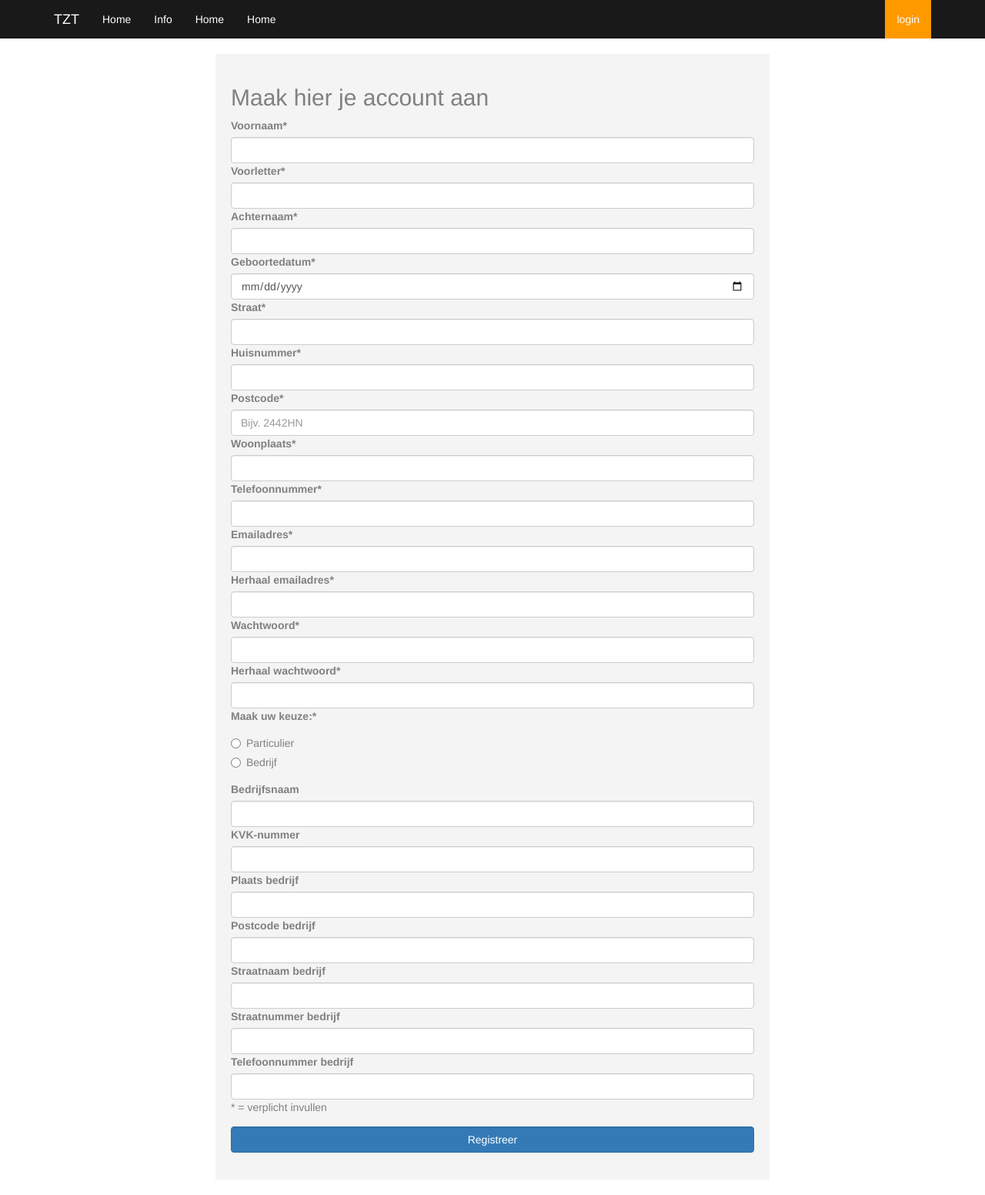
After one commit to pkramo/TZT, a PHP site: page /register.php in a window 1280 px wide. The commit adds this page. Shown: the whole page at 77% size. Run offline with PHP 8.4, Linux system fonts and the light colour scheme.

Commit message:
haaaay
haaay

```diff
--- a/includes/controls/accountManagement.php
+++ b/includes/controls/accountManagement.php
@@ -116,7 +116,7 @@ class accountManagement
 			$_SESSION['user']['username'] = Input::get('username');
 			$role = $login->getRole(Input::get('username'));
 			$_SESSION['user']['role'] = $role[0]['rol'];
-			header('Location: admin/userinfo.php');
+			header('Location: admin/index.php');
 
 		} else {
 
--- a/includes/models/dataAccountManagement.php
+++ b/includes/models/dataAccountManagement.php
@@ -29,14 +29,14 @@ class dataAccountManagement extends connection {
 	}
 	// hier word de gebruikersnaam opgehaald uit de database
 	public function login($username) {
-		$sql = "SELECT * FROM users WHERE username = :username ";
+		$sql = "SELECT * FROM account WHERE account_id = :username ";
 		$q = $this -> conn -> prepare($sql);
 		$q -> BindParam(':username',$username);
 		$q -> execute();
 		$row = $q->fetchAll();
 
 		if ($row == true){
-			return $row[0]['password'];
+			return $row[0]['Wachtwoord'];
 		}else{
 			return false;
 		}
--- a/includes/post.php
+++ b/includes/post.php
@@ -10,4 +10,4 @@ $_SESSION['message'] = "";
  */
 
 // Account
- if (Input::has('save_user')) accountManagement::register();
+ if (Input::has('login')) accountManagement::login();
--- /dev/null
+++ b/register.php
@@ -0,0 +1,58 @@
+<?php
+include("includes/autoloader.php");
+include("build/head.php");
+include("build/navbar.php");
+?>
+
+<div class="container">
+	<div class="row">
+		<div class="col-md-2">
+		</div>
+		<div class="col-md-8 padding-auto">
+			<div class="col-md-12 lightgrey-background padding-auto">
+				<h2>Maak hier je account aan</h2>
+				<form method="POST">
+					<div class="form-group">
+					    <div class="form-group">
+						    <label for="Voornaam">Voornaam*</label> <input required class="form-control" type="text" name="Voornaam">
+						    <label for="Voorletter">Voorletter*</label> <input required class="form-control" type="text" name="Voorletter">
+						    <label for="Achternaam">Achternaam* </label> <input required class="form-control" type="text" name="Achternaam">
+						    <label for="Geboortedatum">Geboortedatum* </label> <input required class="form-control" type="date" name="Geboortedatum">
+						    <label for="Straat">Straat*</label> <input required class="form-control" type="text" name="Straat">
+						    <label for="Huisnummer">Huisnummer*</label> <input required class="form-control" type="text" name="Huisnummer">
+						    <label for="Postcode">Postcode* </label> <input required class="form-control" type="text" name="Postcode" placeholder="Bijv. 2442HN">
+						    <label for="Woonplaats">Woonplaats* </label> <input required class="form-control" type="text" name="Woonplaats">
+						    <label for="Telefoonnummer"> Telefoonnummer*</label><input required class="form-control" type="text" name="Telefoonnummer">
+						    <label for="Emailadres">Emailadres* </label><input required class="form-control" type="email" name="Emailadres">
+						    <label for="Herhaal Emailadres">Herhaal emailadres* </label> <input required class="form-control" type="email" name="Emailadres">
+						    <label for="Wachtwoord">Wachtwoord* </label> <input required class="form-control" type="password" name="Wachtwoord">
+						    <label for="Herhaal wachtwoord">Herhaal wachtwoord* </label> <input required class="form-control" type="password" name="Wachtwoord">
+						    <div class="form-group">
+							    <label for="Maak uw keuze">Maak uw keuze:* </label>
+							    <div class="radio">
+							    	<label for="Particulier"><input  type="radio" name="Soort" value="Particulier">Particulier</label>
+							    </div>
+							    <div class="radio">
+							    	<label for="Bedrijf"><input type="radio" name="Soort" value="Bedrijf">Bedrijf</label>
+							    </div>
+						    </div>
+						    <label for="Bedrijfsnaam">Bedrijfsnaam </label> <input class="form-control" type="text" name="Bedrijfsnaam">
+						    <label for="KVK-nummer">KVK-nummer</label> <input class="form-control" type="text" name="KVK">
+						    <label for="Plaats bedrijf">Plaats bedrijf</label> <input class="form-control" type="text" name="Plaats bedrijf">
+						    <label for="Postcode bedrijf">Postcode bedrijf</label> <input class="form-control" type="text" name="Postcode bedrijf">
+						    <label for="Woonplaats">Straatnaam bedrijf</label> <input class="form-control" type="text" name="Straatnaam bedrijf">
+						    <label for="Straatnummer bedrijf">Straatnummer bedrijf</label> <input class="form-control" type="text" name="Straatnummer bedrijf">
+						    <label for="Telefoonnummer bedrijf">Telefoonnummer bedrijf</label> <input class="form-control" type="text" name="Telefoonnummer bedrijf">
+						    <p>* = verplicht invullen</p>
+					    </div>
+					    <div class="form-group">
+					    	<input class="btn btn-primary form-control" type="submit" value="Registreer">
+					    </div>
+				    </div>
+				</form>
+			</div>
+		</div>
+		<div class="col-md-2">
+		</div>
+	</div>
+</div>
```
Also changed, not shown: build/navbar.php (+5 -5 lines), index.php (+6 -6 lines), login.php (added, +27 -0 lines), admin/index.php (added).
